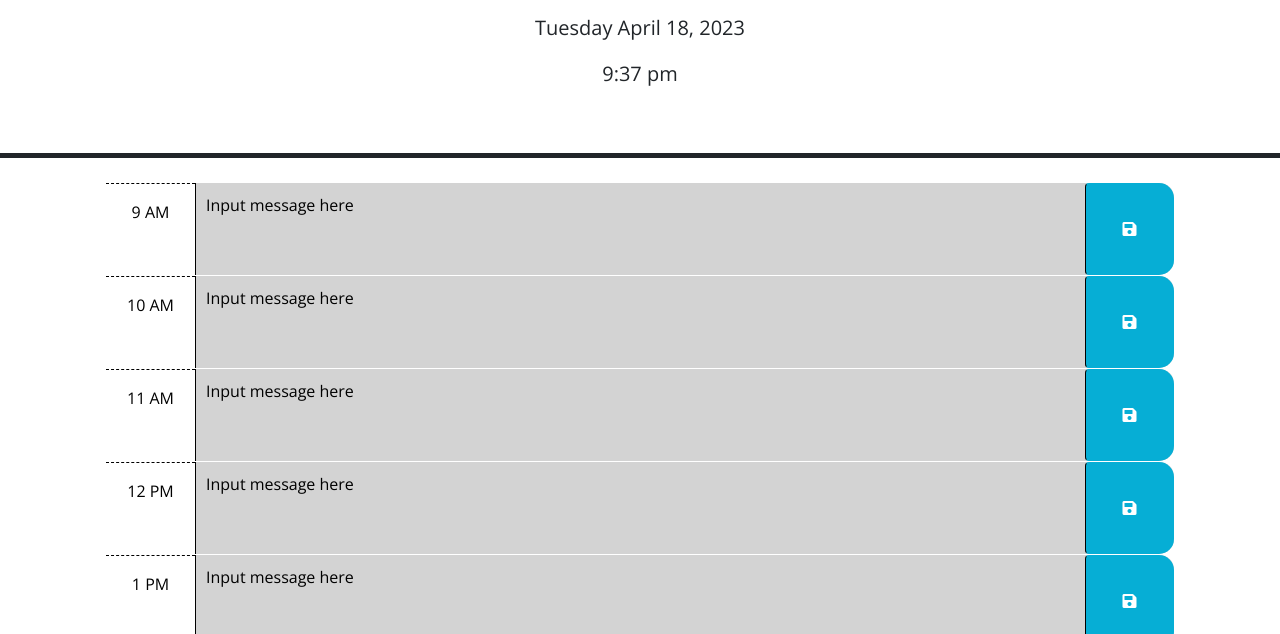
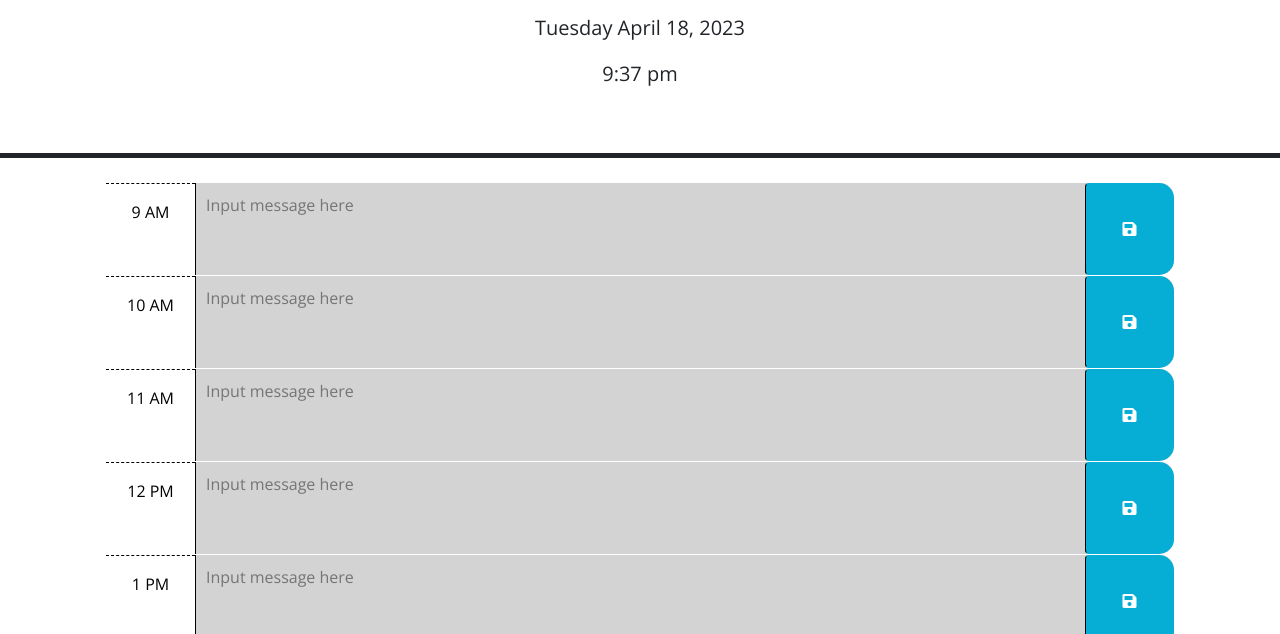
Before and after one commit to mrbll48/daily-planner-refactor, a plain HTML site: page index.html in a window 1280 px wide. Shown: the part 166-800 px from the top of the page. Drawn offline with nearby package versions, Linux system fonts and the light colour scheme.

Commit message:
finished script.js

```diff
--- a/assets/script.js
+++ b/assets/script.js
@@ -58,59 +58,60 @@ var times = [
 ]
 
 $(function () {
+
   // loop to create all of the time blocks for standard business hours
   for (var i = 0; i < times.length; i++){
+    // generates the entire row where the time blocks sit
     var timeBlock = $('<div>');
     timeBlock.addClass('time-block row');
-
+    timeBlock.attr('id', times[i].id);
+  // generates the box that shows the time
     var timeBox = $('<div>');
     timeBox.addClass('col-2 col-md-1 hour text-center py-3');
     timeBox.text(times[i].hour + times[i].ampm);
-
+    // generates the text area where notes can be typed
     var textArea = $('<textarea>');
     textArea.addClass('col-8 col-md-10 description textarea');
-    textArea.attr('rows', 3)
-    textArea.text('Input message here');
-
+    textArea.attr('rows', 3);
+    textArea.attr('placeholder', 'Input message here');
+    textArea.text(localStorage.getItem(times[i].id));
+  // generates the styling for the submit button
     var btnHolder = $('<i>');
-    btnHolder.addClass('fas fa-save')
-    btnHolder.attr('aria-hidden', true)
-
+    btnHolder.addClass('fas fa-save');
+    btnHolder.attr('aria-hidden', true);
+  // generates the submit button
     var submitBtn = $('<button>');
     submitBtn.addClass('btn saveBtn col-2 col-md-1');
-    submitBtn.attr('aria-label', 'save')
+    submitBtn.attr('aria-label', 'save');
+    submitBtn.click(localStore);
 
-    $('.px-5').append(timeBlock)
-    $(timeBlock).append(timeBox, textArea, submitBtn)
+    var currentTime= dayjs().hour();
+
+    $('.px-5').append(timeBlock);
+    $(timeBlock).append(timeBox, textArea, submitBtn);
     $(submitBtn).append(btnHolder);
   // conditional to check the current time with the time on the timeblock. Applies color based on what time of day it is.
-    if (times[i].hr < dayjs().hour()) {
-      timeBlock.addClass('past')
-    }  else if (times[i].hr > dayjs().hour()) {
-      timeBlock.addClass('future')
+    if (times[i].hr < currentTime) {
+      timeBlock.addClass('past');
+    }  else if (times[i].hr > currentTime) {
+      timeBlock.addClass('future');
     } else {
-      timeBlock.addClass('present')
+      timeBlock.addClass('present');
     }
   }
+// function designed to set the text from textArea into localstorage on clicking the submit button
+function localStore() {
+  var id = $(this).parent().attr('id');
+  var textContent = $(this).siblings('.description').val();
+  localStorage.setItem(id, textContent);
+}
 
-
-
-  // TODO: Add a listener for click events on the save button. This code should
-  // use the id in the containing time-block as a key to save the user input in
-  // local storage. HINT: What does `this` reference in the click listener
-  // function? How can DOM traversal be used to get the "hour-x" id of the
-  // time-block containing the button that was clicked? How might the id be
-  // useful when saving the description in local storage?
-
-  // TODO: Add code to get any user input that was saved in localStorage and set
-  // the values of the corresponding textarea elements. HINT: How can the id
-  // attribute of each time-block be used to do this?
   displayDateTime();
   // function to display the date and time at the bottom of the header
   function displayDateTime() {
     var currentDayEl = $('#currentDay');
     var currentTimeEl = $('#currentTime');
-    var currentDay = dayjs().format('dddd MMMM D, YYYY')
+    var currentDay = dayjs().format('dddd MMMM D, YYYY');
     var currentTime = dayjs().format('h[:]mm a');
     currentDayEl.text(currentDay);
     currentTimeEl.text(currentTime);
```
Also changed, not shown: index.html (+0 -25 lines), 1 other file.
